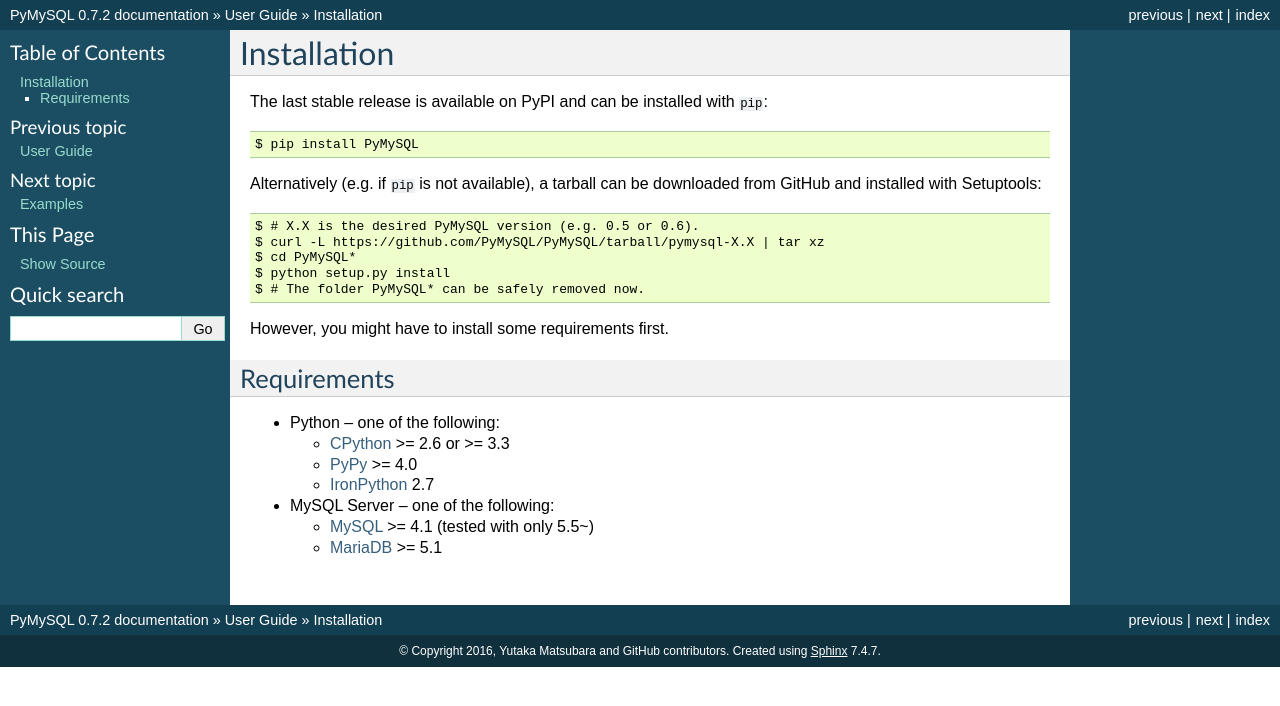
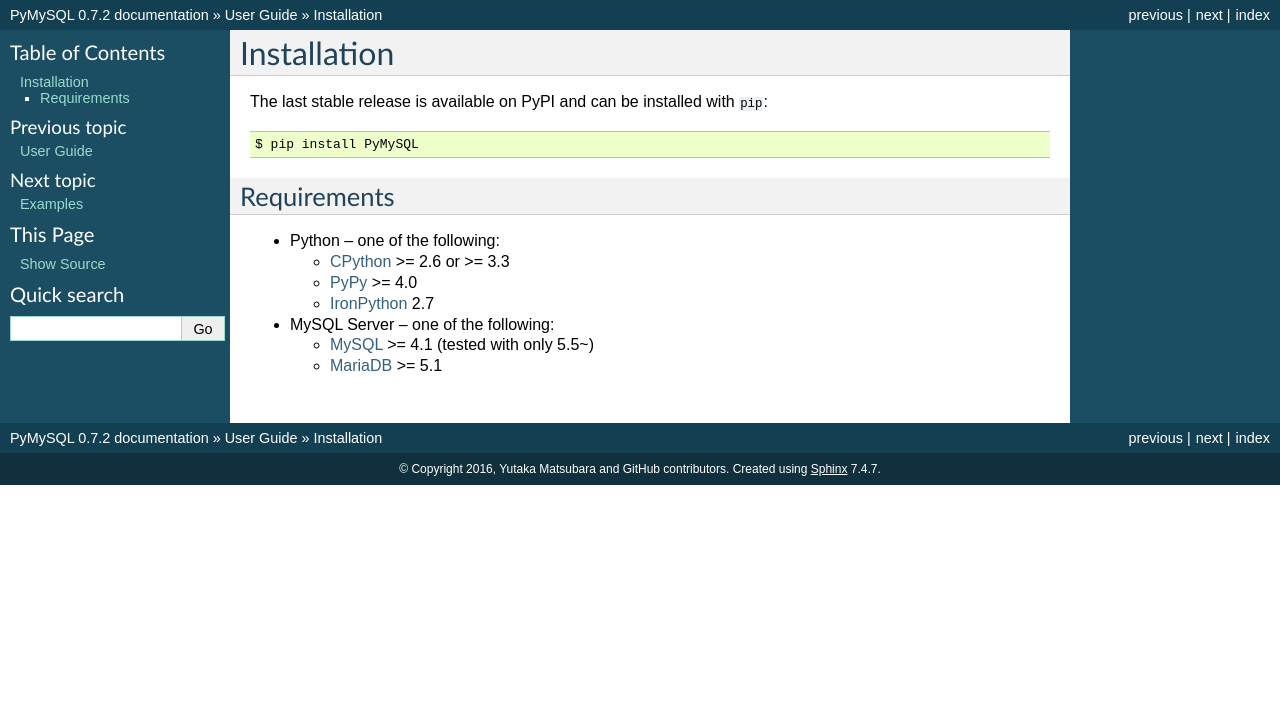
Before and after one commit to nicolestandifer3/MySQL-test-repos, a Sphinx documentation site: the page built from docs/source/user/installation.rst, in a window 1280 px wide. Shown: the top 706 px of the page. Built offline with Sphinx 7.4.7, drawn with Linux system fonts in a browser that asks for light colours.

Commit message:
doc cleanup

```diff
--- a/README.rst
+++ b/README.rst
@@ -54,10 +54,6 @@ The last stable release is available on PyPI and can be installed with ``pip``::
 
     $ pip install PyMySQL
 
-For more details, please have a look at the
-`installation instructions <http://tensorvision.readthedocs.io/en/latest/user/installation.html>`_
-in the documentation.
-
 
 Documentation
 -------------
@@ -66,7 +62,6 @@ Documentation is available online: http://pymysql.readthedocs.io/
 
 For support, please refer to the `StackOverflow
 <http://stackoverflow.com/questions/tagged/pymysql>`_.
-
 
 Example
 -------
--- a/docs/source/user/development.rst
+++ b/docs/source/user/development.rst
@@ -8,15 +8,14 @@ You can help developing PyMySQL by `contributing on GitHub`_.
 
 .. _contributing on GitHub: https://github.com/PyMySQL/PyMySQL
 
-
 Building the documentation
-==========================
+--------------------------
 
 Go to the ``docs`` directory and run ``make html``.
 
 
 Test Suite
-==========
+-----------
 
 If you would like to run the test suite, create database for test like this::
 
--- a/docs/source/user/installation.rst
+++ b/docs/source/user/installation.rst
@@ -7,17 +7,6 @@ Installation
 The last stable release is available on PyPI and can be installed with ``pip``::
 
     $ pip install PyMySQL
-
-Alternatively (e.g. if ``pip`` is not available), a tarball can be downloaded
-from GitHub and installed with Setuptools::
-
-    $ # X.X is the desired PyMySQL version (e.g. 0.5 or 0.6).
-    $ curl -L https://github.com/PyMySQL/PyMySQL/tarball/pymysql-X.X | tar xz
-    $ cd PyMySQL*
-    $ python setup.py install
-    $ # The folder PyMySQL* can be safely removed now.
-
-However, you might have to install some requirements first.
 
 Requirements
 -------------
```
